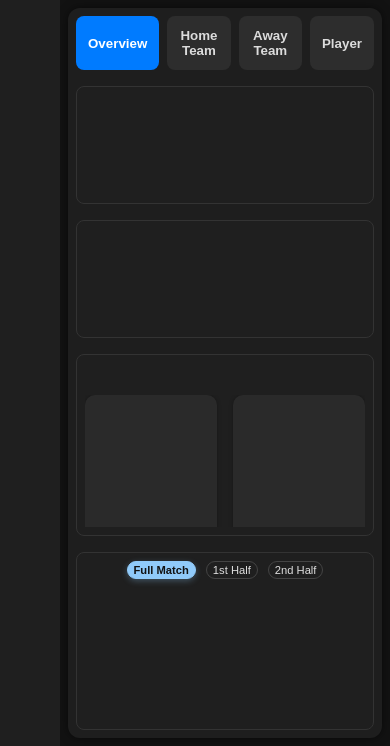
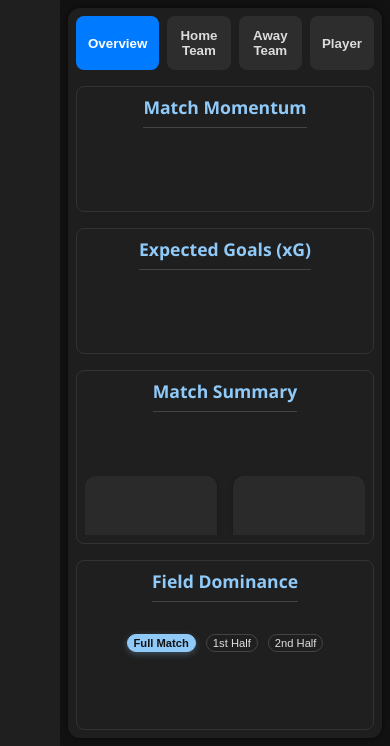
Before and after one commit to BeesBarGirl25/football-analytics, a Flask app: page /match-analysis in a window 390 px wide. Shown: the part 250-996 px from the top of the page. Run offline with Flask 3, Linux system fonts and the light colour scheme; data that the repository does not hold is empty; some libraries are stand-ins or nearby versions.

Commit message:
Add layout manager with configurable grid system for match analysis
- Implement LayoutManager component with 6 layout presets (classic, horizontal, vertical, summary-focus, charts-focus, balanced)
- Add layout controls UI with toggle buttons for switching between layouts
- Create overview-grid.css for responsive grid styling
- Integrate layout manager into match analysis page with preference saving
- Enhance graph containers with headers and improved structure

```diff
--- /dev/null
+++ b/static/css/layouts/overview-grid.css
@@ -0,0 +1,218 @@
+/* === Configurable Overview Grid System === */
+
+/* Base grid container */
+.overview-grid {
+  display: grid;
+  gap: 1rem;
+  width: 100%;
+  height: 100%;
+  min-height: 600px;
+}
+
+/* === Predefined Grid Layouts === */
+
+/* Layout 1: Classic (current default) */
+.overview-grid.layout-classic {
+  grid-template-columns: 1fr 2fr 2fr;
+  grid-template-rows: 1fr 1fr;
+  grid-template-areas:
+    "momentum summary heatmap"
+    "xg       summary heatmap";
+}
+
+/* Layout 2: Horizontal Stack */
+.overview-grid.layout-horizontal {
+  grid-template-columns: 1fr 1fr 1fr 1fr;
+  grid-template-rows: 1fr;
+  grid-template-areas: "momentum xg summary heatmap";
+}
+
+/* Layout 3: Vertical Stack */
+.overview-grid.layout-vertical {
+  grid-template-columns: 1fr;
+  grid-template-rows: auto auto auto auto;
+  grid-template-areas:
+    "momentum"
+    "xg"
+    "summary"
+    "heatmap";
+}
+
+/* Layout 4: Summary Focus */
+.overview-grid.layout-summary-focus {
+  grid-template-columns: 1fr 1fr;
+  grid-template-rows: 2fr 1fr 1fr;
+  grid-template-areas:
+    "summary summary"
+    "momentum heatmap"
+    "xg heatmap";
+}
+
+/* Layout 5: Charts Focus */
+.overview-grid.layout-charts-focus {
+  grid-template-columns: 2fr 1fr;
+  grid-template-rows: 1fr 1fr 1fr;
+  grid-template-areas:
+    "momentum summary"
+    "xg summary"
+    "heatmap heatmap";
+}
+
+/* Layout 6: Balanced 2x2 */
+.overview-grid.layout-balanced {
+  grid-template-columns: 1fr 1fr;
+  grid-template-rows: 1fr 1fr;
+  grid-template-areas:
+    "momentum xg"
+    "summary heatmap";
+}
+
+/* Layout 7: Custom Grid (12-column system) */
+.overview-grid.layout-custom {
+  grid-template-columns: repeat(12, 1fr);
+  grid-template-rows: repeat(6, 1fr);
+}
+
+/* === Grid Item Positioning === */
+
+/* Default positioning for all layouts */
+.graph-container.xg {
+  grid-area: xg;
+}
+
+.graph-container.momentum {
+  grid-area: momentum;
+}
+
+.graph-container.summary {
+  grid-area: summary;
+}
+
+.graph-container.heatmap {
+  grid-area: heatmap;
+}
+
+/* Custom positioning classes for 12-column system */
+.grid-pos-1-1 { grid-column: 1 / 4; grid-row: 1 / 3; }
+.grid-pos-1-2 { grid-column: 4 / 7; grid-row: 1 / 3; }
+.grid-pos-1-3 { grid-column: 7 / 10; grid-row: 1 / 3; }
+.grid-pos-1-4 { grid-column: 10 / 13; grid-row: 1 / 3; }
+
+.grid-pos-2-1 { grid-column: 1 / 4; grid-row: 3 / 5; }
+.grid-pos-2-2 { grid-column: 4 / 7; grid-row: 3 / 5; }
+.grid-pos-2-3 { grid-column: 7 / 10; grid-row: 3 / 5; }
+.grid-pos-2-4 { grid-column: 10 / 13; grid-row: 3 / 5; }
+
+.grid-pos-3-1 { grid-column: 1 / 4; grid-row: 5 / 7; }
+.grid-pos-3-2 { grid-column: 4 / 7; grid-row: 5 / 7; }
+.grid-pos-3-3 { grid-column: 7 / 10; grid-row: 5 / 7; }
+.grid-pos-3-4 { grid-column: 10 / 13; grid-row: 5 / 7; }
+
+/* Size variants */
+.grid-size-small { grid-column: span 2; grid-row: span 1; }
+.grid-size-medium { grid-column: span 3; grid-row: span 2; }
+.grid-size-large { grid-column: span 4; grid-row: span 2; }
+.grid-size-xlarge { grid-column: span 6; grid-row: span 3; }
+
+.grid-size-wide { grid-column: span 6; grid-row: span 2; }
+.grid-size-tall { grid-column: span 3; grid-row: span 4; }
+.grid-size-full { grid-column: span 12; grid-row: span 6; }
+
+/* === Graph Headers === */
+.graph-header {
+  margin-bottom: 1rem;
+  text-align: center;
+  border-bottom: 1px solid var(--border-light);
+  padding-bottom: 0.5rem;
+}
+
+.graph-header h4 {
+  margin: 0;
+  color: var(--accent-blue);
+  font-size: 1.1rem;
+  font-weight: 600;
+}
+
+/* === Layout Controls === */
+.layout-controls {
+  display: flex;
+  gap: 0.5rem;
+  margin-bottom: 1rem;
+  padding: 0.5rem;
+  background: var(--bg-secondary);
+  border-radius: 8px;
+  flex-wrap: wrap;
+}
+
+.layout-btn {
+  padding: 0.4rem 0.8rem;
+  background: var(--bg-primary);
+  border: 1px solid var(--border-light);
+  border-radius: 4px;
+  color: var(--text-primary);
+  cursor: pointer;
+  font-size: 0.85rem;
+  transition: all 0.2s ease;
+}
+
+.layout-btn:hover {
+  background: var(--accent-blue);
+  color: white;
+  border-color: var(--accent-blue);
+}
+
+.layout-btn.active {
+  background: var(--accent-blue);
+  color: white;
+  border-color: var(--accent-blue);
+}
+
+/* === Responsive Behavior === */
+@media (max-width: 1200px) {
+  .overview-grid.layout-classic,
+  .overview-grid.layout-summary-focus,
+  .overview-grid.layout-charts-focus {
+    grid-template-columns: 1fr;
+    grid-template-rows: auto auto auto auto;
+    grid-template-areas:
+      "momentum"
+      "xg"
+      "summary"
+      "heatmap";
+  }
+
+  .overview-grid.layout-horizontal {
+    grid-template-columns: 1fr 1fr;
+    grid-template-rows: 1fr 1fr;
+    grid-template-areas:
+      "momentum xg"
+      "summary heatmap";
+  }
+}
+
+@media (max-width: 768px) {
+  .overview-grid {
+    grid-template-columns: 1fr !important;
+    grid-template-rows: auto auto auto auto !important;
+    grid-template-areas:
+      "momentum"
+      "xg"
+      "summary"
+      "heatmap" !important;
+  }
+
+  .layout-controls {
+    display: none;
+  }
+}
+
+/* === Compact Mode Override === */
+.graphs-container.compact-mode .overview-grid {
+  grid-template-columns: 1fr !important;
+  grid-template-rows: auto auto auto auto !important;
+  grid-template-areas:
+    "momentum"
+    "xg"
+    "summary"
+    "heatmap" !important;
+}
--- /dev/null
+++ b/static/js/components/layout-manager.js
@@ -0,0 +1,213 @@
+// Layout manager for configurable grid layouts
+class LayoutManager {
+    constructor() {
+        this.currentLayout = 'classic';
+        this.gridContainer = null;
+        this.layoutButtons = [];
+    }
+
+    /**
+     * Initialize the layout manager
+     */
+    initialize() {
+        this.gridContainer = document.getElementById('overview-grid');
+        this.layoutButtons = document.querySelectorAll('.layout-btn');
+
+        if (!this.gridContainer) {
+            Utils.log('Grid container not found', 'LAYOUT_MANAGER', 'warn');
+            return;
+        }
+
+        this.setupLayoutControls();
+        Utils.log('Layout manager initialized', 'LAYOUT_MANAGER');
+    }
+
+    /**
+     * Set up layout control buttons
+     */
+    setupLayoutControls() {
+        this.layoutButtons.forEach(button => {
+            button.addEventListener('click', (e) => {
+                const layout = e.target.dataset.layout;
+                if (layout) {
+                    this.switchLayout(layout);
+                }
+            });
+        });
+    }
+
+    /**
+     * Switch to a different layout
+     */
+    switchLayout(layoutName) {
+        if (!this.gridContainer) return;
+
+        // Remove current layout class
+        this.gridContainer.classList.remove(`layout-${this.currentLayout}`);
+
+        // Add new layout class
+        this.gridContainer.classList.add(`layout-${layoutName}`);
+
+        // Update current layout
+        this.currentLayout = layoutName;
+
+        // Update button states
+        this.updateButtonStates(layoutName);
+
+        // Save layout preference
+        this.saveLayoutPreference(layoutName);
+
+        // Trigger plot resize after layout change
+        setTimeout(() => {
+            if (window.app && window.app.getComponent('plotManager')) {
+                window.app.getComponent('plotManager').resizeAllPlots();
+            }
+        }, 300);
+
+        Utils.log(`Switched to layout: ${layoutName}`, 'LAYOUT_MANAGER');
+    }
+
+    /**
+     * Update button active states
+     */
+    updateButtonStates(activeLayout) {
+        this.layoutButtons.forEach(button => {
+            const layout = button.dataset.layout;
+            if (layout === activeLayout) {
+                button.classList.add('active');
+            } else {
+                button.classList.remove('active');
+            }
+        });
+    }
+
+    /**
+     * Get current layout
+     */
+    getCurrentLayout() {
+        return this.currentLayout;
+    }
+
+    /**
+     * Set custom grid positioning for elements
+     */
+    setCustomPosition(elementId, gridColumn, gridRow) {
+        const element = document.getElementById(elementId);
+        if (element) {
+            element.style.gridColumn = gridColumn;
+            element.style.gridRow = gridRow;
+            Utils.log(`Set custom position for ${elementId}: ${gridColumn}, ${gridRow}`, 'LAYOUT_MANAGER');
+        }
+    }
+
+    /**
+     * Reset all custom positioning
+     */
+    resetCustomPositioning() {
+        const containers = this.gridContainer?.querySelectorAll('.graph-container');
+        containers?.forEach(container => {
+            container.style.gridColumn = '';
+            container.style.gridRow = '';
+        });
+        Utils.log('Reset custom positioning', 'LAYOUT_MANAGER');
+    }
+
+    /**
+     * Apply size class to an element
+     */
+    applySizeClass(elementId, sizeClass) {
+        const element = document.getElementById(elementId);
+        if (element) {
+            // Remove existing size classes
+            element.classList.remove('grid-size-small', 'grid-size-medium', 'grid-size-large',
+                                   'grid-size-xlarge', 'grid-size-wide', 'grid-size-tall', 'grid-size-full');
+
+            // Add new size class
+            if (sizeClass) {
+                element.classList.add(`grid-size-${sizeClass}`);
+            }
+
+            Utils.log(`Applied size class ${sizeClass} to ${elementId}`, 'LAYOUT_MANAGER');
+        }
+    }
+
+    /**
+     * Get available layouts
+     */
+    getAvailableLayouts() {
+        return [
+            { id: 'classic', name: 'Classic', description: 'Traditional 3-column layout' },
+            { id: 'horizontal', name: 'Horizontal', description: 'All items in a row' },
+            { id: 'vertical', name: 'Vertical', description: 'All items stacked vertically' },
+            { id: 'summary-focus', name: 'Summary Focus', description: 'Large summary area' },
+            { id: 'charts-focus', name: 'Charts Focus', description: 'Emphasis on charts' },
+            { id: 'balanced', name: 'Balanced', description: '2x2 balanced grid' }
+        ];
+    }
+
+    /**
+     * Save layout preference to localStorage
+     */
+    saveLayoutPreference(layoutName) {
+        try {
+            localStorage.setItem('football-dashboard-layout', layoutName);
+            Utils.log(`Saved layout preference: ${layoutName}`, 'LAYOUT_MANAGER');
+        } catch (error) {
+            Utils.log(`Failed to save layout preference: ${error.message}`, 'LAYOUT_MANAGER', 'error');
+        }
+    }
+
+    /**
+     * Load layout preference from localStorage
+     */
+    loadLayoutPreference() {
+        try {
+            const saved = localStorage.getItem('football-dashboard-layout');
+            if (saved && this.getAvailableLayouts().some(layout => layout.id === saved)) {
+                this.switchLayout(saved);
+                Utils.log(`Loaded layout preference: ${saved}`, 'LAYOUT_MANAGER');
+                return saved;
+            }
+        } catch (error) {
+            Utils.log(`Failed to load layout preference: ${error.message}`, 'LAYOUT_MANAGER', 'error');
+        }
+        return null;
+    }
+
+    /**
+     * Handle responsive layout changes
+     */
+    handleResize() {
+        const width = window.innerWidth;
+
+        // Auto-switch to vertical layout on mobile
+        if (width <= 768 && this.currentLayout !== 'vertical') {
+            this.switchLayout('vertical');
+            Utils.log('Auto-switched to vertical layout for mobile', 'LAYOUT_MANAGER');
+        }
+
+        // Trigger plot resize
+        setTimeout(() => {
+            if (window.app && window.app.getComponent('plotManager')) {
+                window.app.getComponent('plotManager').resizeAllPlots();
+            }
+        }, 100);
+    }
+
+    /**
+     * Destroy layout manager
+     */
+    destroy() {
+        this.layoutButtons.forEach(button => {
+            button.removeEventListener('click', this.switchLayout);
+        });
+
+        this.gridContainer = null;
+        this.layoutButtons = [];
+        this.currentLayout = 'classic';
+
+        Utils.log('Layout manager destroyed', 'LAYOUT_MANAGER');
+    }
+}
+
+window.LayoutManager = LayoutManager;
--- a/static/js/pages/match-analysis.js
+++ b/static/js/pages/match-analysis.js
@@ -5,6 +5,7 @@ class MatchAnalysisPage {
         this.navigation = null;
         this.heatmapControls = null;
         this.statsTable = null;
+        this.layoutManager = null;
         this.currentMatchId = null;
     }
 
@@ -19,6 +20,7 @@ class MatchAnalysisPage {
         this.navigation = new Navigation(this.plotManager);
         this.heatmapControls = new HeatmapControls(this.plotManager);
         this.statsTable = new StatsTable();
+        this.layoutManager = new LayoutManager();
 
         // Set up match selection
         this.setupMatchSelection();
@@ -27,6 +29,10 @@ class MatchAnalysisPage {
         this.navigation.initialize();
         this.heatmapControls.initialize();
         this.statsTable.initialize();
+        this.layoutManager.initialize();
+
+        // Load saved layout preference
+        this.layoutManager.loadLayoutPreference();
 
         Utils.log('Match analysis page initialized', 'MATCH_ANALYSIS');
     }
--- a/templates/base.html
+++ b/templates/base.html
@@ -11,6 +11,7 @@
     <link rel="stylesheet" href="{{ url_for('static', filename='css/components/controls.css') }}">
     <link rel="stylesheet" href="{{ url_for('static', filename='css/components/tables.css') }}">
     <link rel="stylesheet" href="{{ url_for('static', filename='css/layouts/overview.css') }}">
+    <link rel="stylesheet" href="{{ url_for('static', filename='css/layouts/overview-grid.css') }}">
     <link rel="stylesheet" href="{{ url_for('static', filename='css/layouts/team-analysis.css') }}">
 </head>
 <body>
@@ -98,6 +99,7 @@
     <script src="{{ url_for('static', filename='js/components/navigation.js') }}"></script>
     <script src="{{ url_for('static', filename='js/components/heatmap-controls.js') }}"></script>
     <script src="{{ url_for('static', filename='js/components/stats-table.js') }}"></script>
+    <script src="{{ url_for('static', filename='js/components/layout-manager.js') }}"></script>
 
     <!-- Page-specific scripts -->
     <script src="{{ url_for('static', filename='js/pages/match-analysis.js') }}"></script>
--- a/templates/match_analysis.html
+++ b/templates/match_analysis.html
@@ -17,15 +17,41 @@
 
     <!-- OVERVIEW TAB -->
     <div class="analysis-content" id="overview">
-        <div class="graphs-container wide-mode">
+        <!-- Layout Controls -->
+        <div class="layout-controls">
+            <button class="layout-btn active" data-layout="classic">Classic</button>
+            <button class="layout-btn" data-layout="horizontal">Horizontal</button>
+            <button class="layout-btn" data-layout="vertical">Vertical</button>
+            <button class="layout-btn" data-layout="summary-focus">Summary Focus</button>
+            <button class="layout-btn" data-layout="charts-focus">Charts Focus</button>
+            <button class="layout-btn" data-layout="balanced">Balanced</button>
+        </div>
+
+        <!-- Configurable Grid Container -->
+        <div class="overview-grid layout-classic" id="overview-grid">
             <div id="graph-container-xg" class="graph-container xg hidden">
-                <div id="xg-plot-container" class="plotly-wrapper"></div>
+                <div class="graph-inner">
+                    <div class="graph-header">
+                        <h4>Expected Goals (xG)</h4>
+                    </div>
+                    <div id="xg-plot-container" class="plotly-wrapper"></div>
+                </div>
             </div>
+
             <div id="graph-container-momentum" class="graph-container momentum hidden">
-                <div id="momentum-plot-container" class="plotly-wrapper"></div>
+                <div class="graph-inner">
+                    <div class="graph-header">
+                        <h4>Match Momentum</h4>
+                    </div>
+                    <div id="momentum-plot-container" class="plotly-wrapper"></div>
+                </div>
             </div>
+
             <div id="graph-container-summary" class="graph-container summary hidden">
                 <div class="graph-inner">
+                    <div class="graph-header">
+                        <h4>Match Summary</h4>
+                    </div>
                     <div id="match-summary">
                         <div class="score-header">
                             <h3 id="combined-score-header" class="scoreline">
@@ -48,8 +74,12 @@
                     </div>
                 </div>
             </div>
+
             <div id="graph-container-heatmap" class="graph-container heatmap hidden" data-plot-group="dominance">
                 <div class="graph-inner vertical">
+                    <div class="graph-header">
+                        <h4>Field Dominance</h4>
+                    </div>
                     <div class="dominance-toggle-buttons">
                         <button class="toggle-btn active" data-view="dominance_heatmap">Full Match</button>
                         <button class="toggle-btn" data-view="dominance_heatmap_first">1st Half</button>
```
